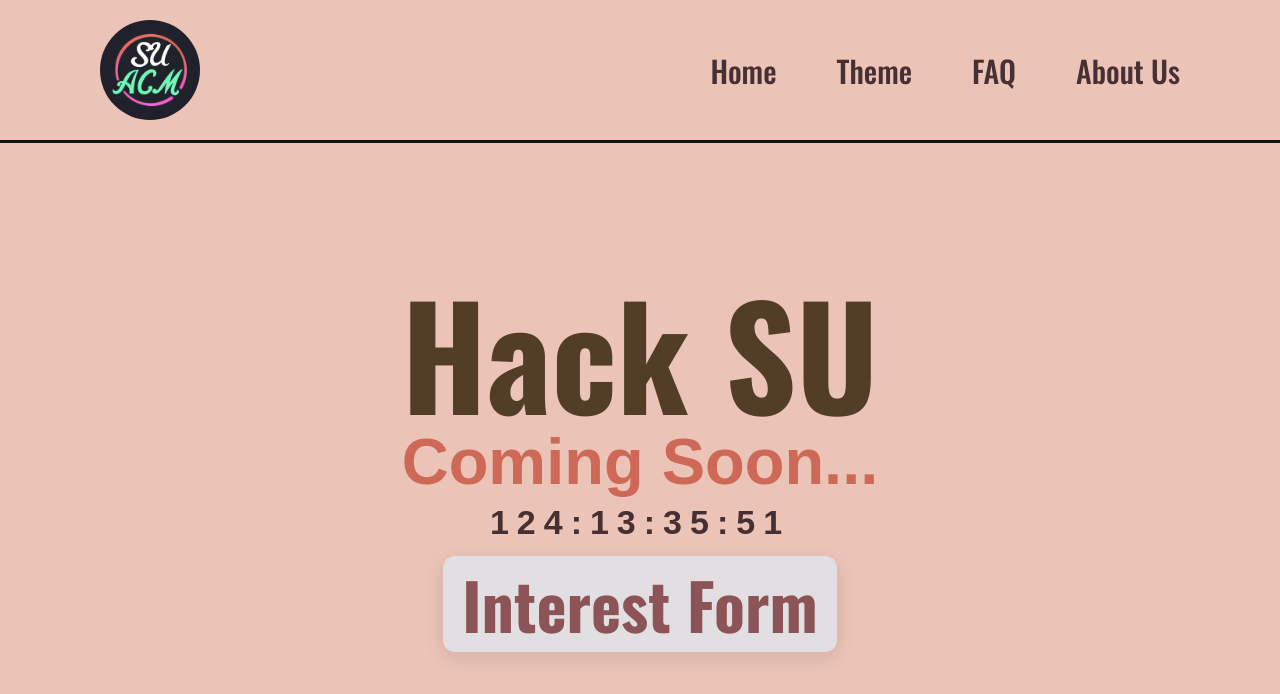
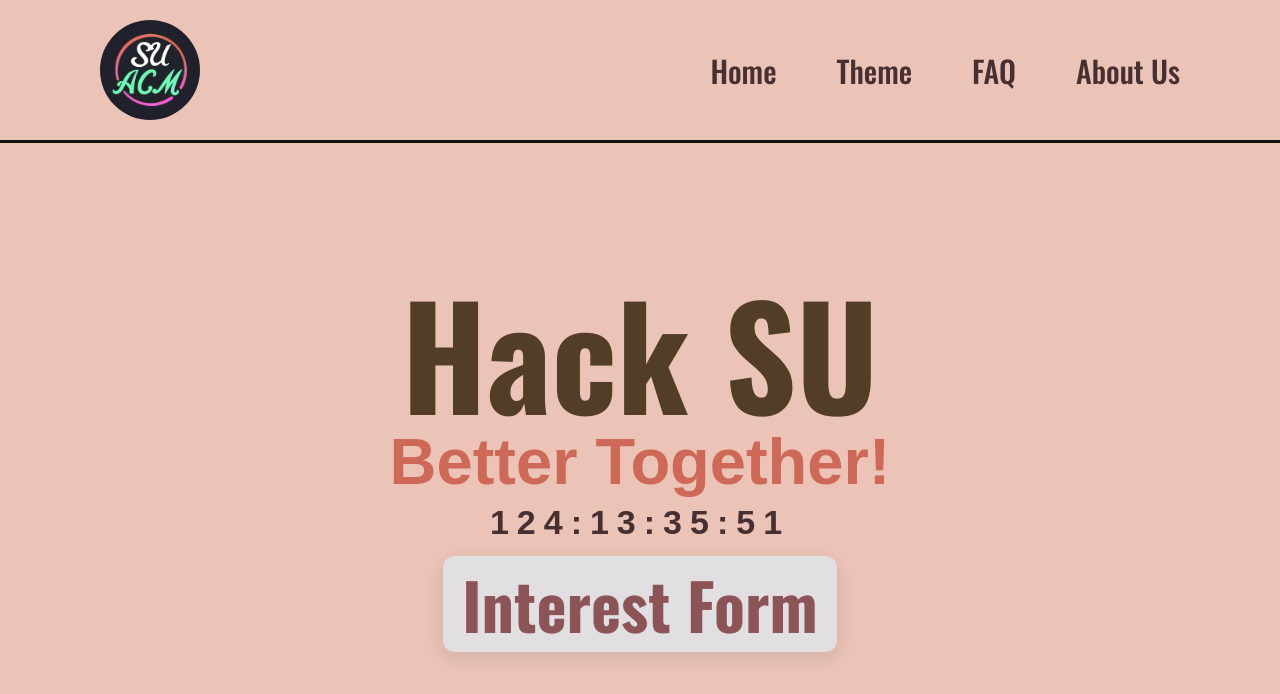
Before and after one commit to nandan-varma/HackSU, a React (Create React App) app: page / in a window 1280 px wide. Shown: the top 694 px of the page. Built offline with nearby package versions, Linux system fonts and the light colour scheme.

Commit message:
forgot to add the theme oops

```diff
--- a/src/components/Home/Home.js
+++ b/src/components/Home/Home.js
@@ -57,7 +57,7 @@ function Home() {
     <div className="Home">
       <div className="text-object">
         <h1>Hack SU</h1>
-        <h2>Coming Soon...</h2>
+        <h2>Better Together!</h2>
         <h3>{formatTime(timerDays)}:{formatTime(timerHours)}:{formatTime(timerMinutes)}:{formatTime(timerSeconds)}</h3>
         <div className="interest-form-button">
           <InterestButton/>
```
